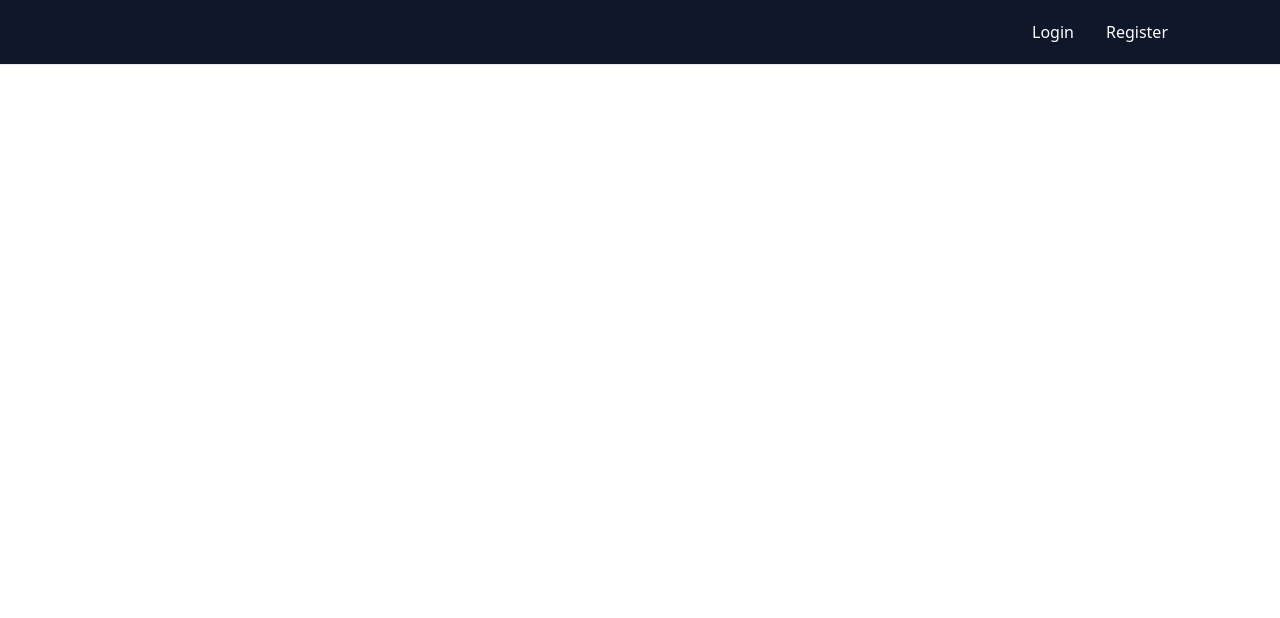
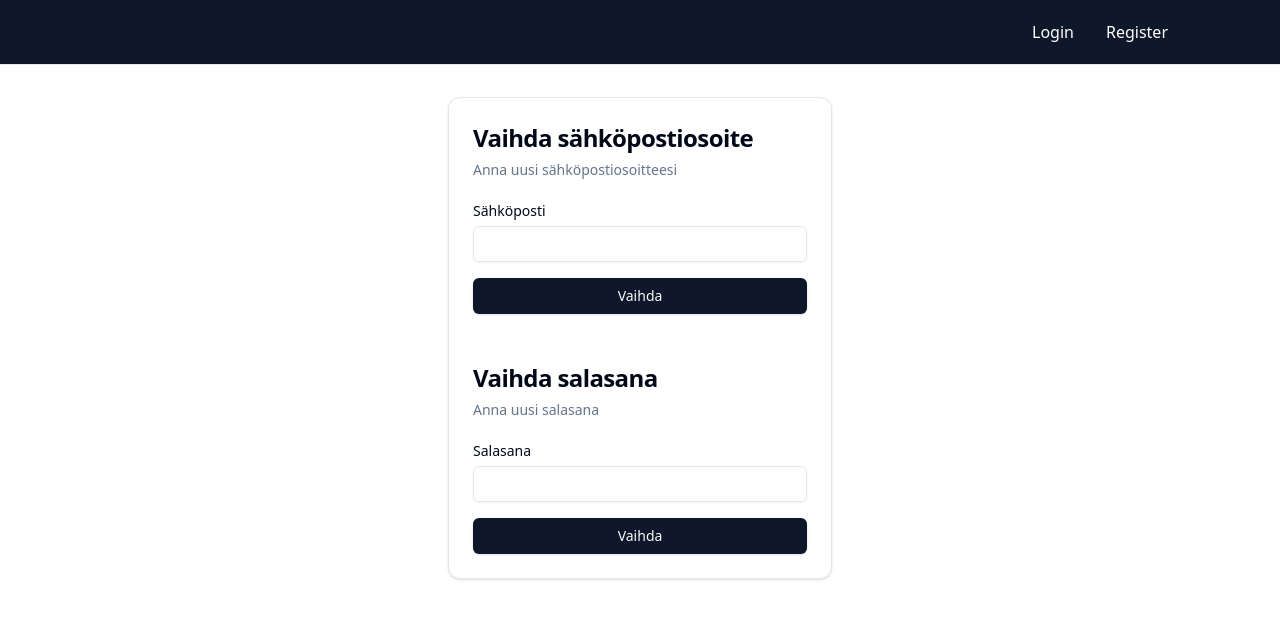
Before and after one commit to tommiri/rust_projekti, a React (Vite) app in the folder frontend/: page /profile in a window 1280 px wide. Shown: the top 618 px of the page. Built offline with nearby package versions, Linux system fonts and the light colour scheme.

Commit message:
added profile page to frontend

```diff
--- a/frontend/src/App.jsx
+++ b/frontend/src/App.jsx
@@ -8,6 +8,7 @@ import RootLayout from './pages/RootLayout';
 import ErrorPage from './pages/ErrorPage';
 import Login from './pages/Login';
 import Register from './pages/Register';
+import Profile from './pages/Profile';
 
 const router = createBrowserRouter([
   {
@@ -18,7 +19,7 @@ const router = createBrowserRouter([
       { index: true, element: <Navigate to="/login" /> }, // Redirect to login page
       { path: '/login', element: <Login /> },
       { path: '/register', element: <Register /> },
-      { path: '/profile' },
+      { path: '/profile' , element: <Profile /> },
     ],
   },
 ]);
--- /dev/null
+++ b/frontend/src/components/ProfileForm.jsx
@@ -0,0 +1,56 @@
+import { Link } from 'react-router-dom';
+
+import { Button } from '@/components/ui/button';
+import {
+  Card,
+  CardContent,
+  CardDescription,
+  CardHeader,
+  CardTitle,
+} from '@/components/ui/card';
+import { Input } from '@/components/ui/input';
+import { Label } from '@/components/ui/label';
+
+function ProfileForm() {
+  return (
+    <Card className="mx-auto max-w-sm">
+      <CardHeader>
+        <CardTitle className="text-2xl">Vaihda sähköpostiosoite</CardTitle>
+        <CardDescription>
+          Anna uusi sähköpostiosoitteesi
+        </CardDescription>
+      </CardHeader>
+      <CardContent>
+        <div className="grid gap-4">
+          <div className="grid gap-2">
+            <Label htmlFor="email">Sähköposti</Label>
+            <Input id="email" type="email" />
+          </div>
+          <Button type="submit" className="w-full">
+            Vaihda
+          </Button>
+        </div>
+      </CardContent>
+
+      <CardHeader>
+        <CardTitle className="text-2xl">Vaihda salasana</CardTitle>
+        <CardDescription>
+          Anna uusi salasana
+        </CardDescription>
+      </CardHeader>
+      <CardContent>
+        <div className="grid gap-4">
+          <div className="grid gap-2">
+            <Label htmlFor="password">Salasana</Label>
+            <Input id="passwond" type="password" />
+          </div>
+          <Button type="submit" className="w-full">
+            Vaihda
+          </Button>
+        </div>
+      </CardContent>
+    </Card>
+  );
+}
+
+export default ProfileForm;
--- /dev/null
+++ b/frontend/src/pages/Profile.jsx
@@ -0,0 +1,7 @@
+import ProfileForm from '@components/ProfileForm';
+
+function Profile() {
+  return <ProfileForm />;
+}
+
+export default Profile;
```
